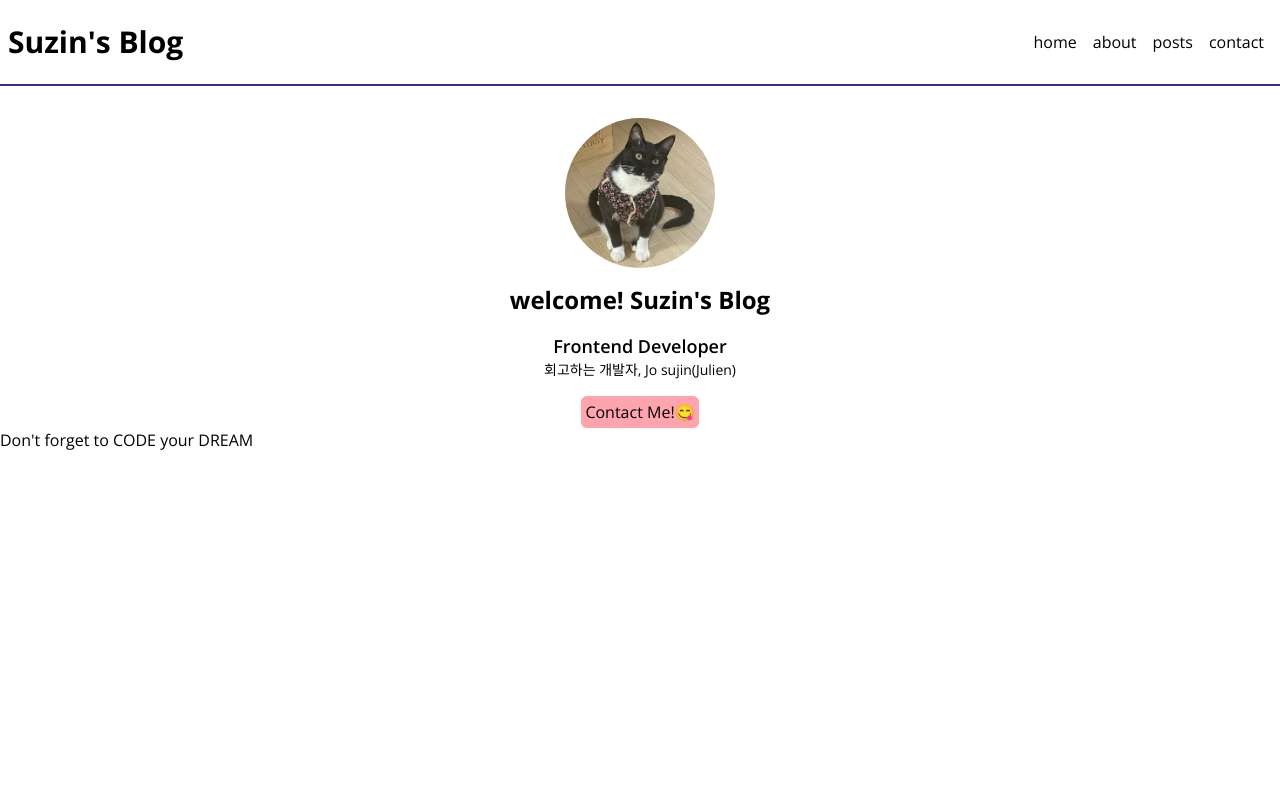
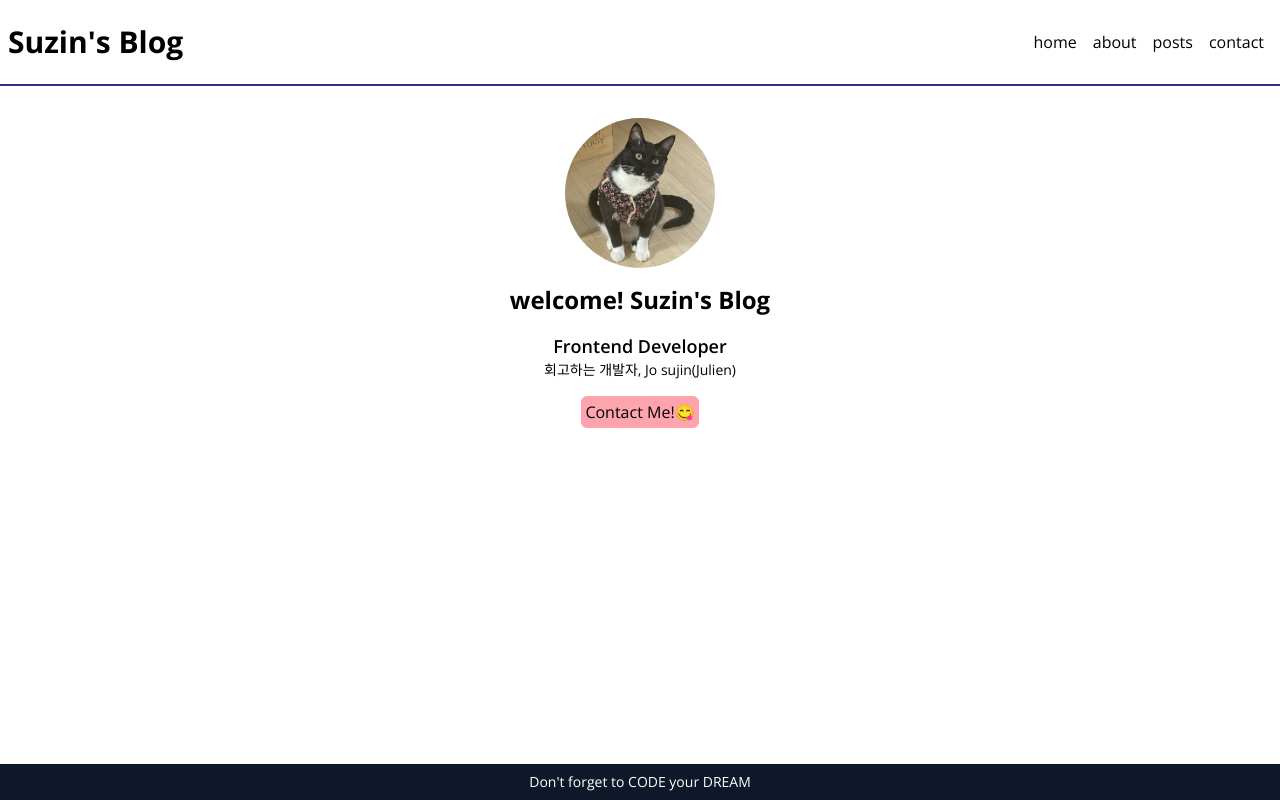
Before and after one commit to suzz-in/suzin-s-blog, a Next.js app: page / in a window 1280 px wide. Built offline with nearby package versions, Linux system fonts and the light colour scheme.

Commit message:
feat: img priority 설정

```diff
--- a/src/app/globals.css
+++ b/src/app/globals.css
@@ -2,110 +2,8 @@
 @tailwind components;
 @tailwind utilities;
 
-/* :root {
-  --max-width: 1100px;
-  --border-radius: 12px;
-  --font-mono: ui-monospace, Menlo, Monaco, 'Cascadia Mono', 'Segoe UI Mono',
-    'Roboto Mono', 'Oxygen Mono', 'Ubuntu Monospace', 'Source Code Pro',
-    'Fira Mono', 'Droid Sans Mono', 'Courier New', monospace;
-
-  --foreground-rgb: 0, 0, 0;
-  --background-start-rgb: 214, 219, 220;
-  --background-end-rgb: 255, 255, 255;
-
-  --primary-glow: conic-gradient(
-    from 180deg at 50% 50%,
-    #16abff33 0deg,
-    #0885ff33 55deg,
-    #54d6ff33 120deg,
-    #0071ff33 160deg,
-    transparent 360deg
-  );
-  --secondary-glow: radial-gradient(
-    rgba(255, 255, 255, 1),
-    rgba(255, 255, 255, 0)
-  );
-
-  --tile-start-rgb: 239, 245, 249;
-  --tile-end-rgb: 228, 232, 233;
-  --tile-border: conic-gradient(
-    #00000080,
-    #00000040,
-    #00000030,
-    #00000020,
-    #00000010,
-    #00000010,
-    #00000080
-  );
-
-  --callout-rgb: 238, 240, 241;
-  --callout-border-rgb: 172, 175, 176;
-  --card-rgb: 180, 185, 188;
-  --card-border-rgb: 131, 134, 135;
-}
-
-@media (prefers-color-scheme: dark) {
-  :root {
-    --foreground-rgb: 255, 255, 255;
-    --background-start-rgb: 0, 0, 0;
-    --background-end-rgb: 0, 0, 0;
-
-    --primary-glow: radial-gradient(rgba(1, 65, 255, 0.4), rgba(1, 65, 255, 0));
-    --secondary-glow: linear-gradient(
-      to bottom right,
-      rgba(1, 65, 255, 0),
-      rgba(1, 65, 255, 0),
-      rgba(1, 65, 255, 0.3)
-    );
-
-    --tile-start-rgb: 2, 13, 46;
-    --tile-end-rgb: 2, 5, 19;
-    --tile-border: conic-gradient(
-      #ffffff80,
-      #ffffff40,
-      #ffffff30,
-      #ffffff20,
-      #ffffff10,
-      #ffffff10,
-      #ffffff80
-    );
-
-    --callout-rgb: 20, 20, 20;
-    --callout-border-rgb: 108, 108, 108;
-    --card-rgb: 100, 100, 100;
-    --card-border-rgb: 200, 200, 200;
-  }
-} */
-
-* {
-  box-sizing: border-box;
-  padding: 0;
-  margin: 0;
-}
-
 html,
 body {
-  max-width: 100vw;
-  overflow-x: hidden;
+  height: 100vh;
+  overflow-y: auto;
 }
-
-body {
-  color: rgb(var(--foreground-rgb));
-  background: linear-gradient(
-      to bottom,
-      transparent,
-      rgb(var(--background-end-rgb))
-    )
-    rgb(var(--background-start-rgb));
-}
-
-a {
-  color: inherit;
-  text-decoration: none;
-}
-
-@media (prefers-color-scheme: dark) {
-  html {
-    color-scheme: dark;
-  }
-}
--- a/src/app/layout.tsx
+++ b/src/app/layout.tsx
@@ -19,9 +19,9 @@ export default function RootLayout({
 }) {
   return (
     <html lang="en" className={sans.className}>
-      <body>
+      <body className='flex flex-col w-full max-w-screen-2xl mx-auto'>
         <Header />
-        <main>{children}</main>
+        <main className='grow'>{children}</main>
         <Footer />
         </body>
     </html>
--- a/src/app/page.tsx
+++ b/src/app/page.tsx
@@ -3,8 +3,8 @@ import Profile from '@/components/Profile'
 
 export default function Home() {
   return (
-    <section className="">
+    <>
       <Profile />
-    </section>
+    </>
   )
 }
--- a/src/app/posts/page.tsx
+++ b/src/app/posts/page.tsx
@@ -0,0 +1,4 @@
+export default function Post() {
+
+return (<div>글작성</div>)
+}
--- a/src/components/Footer.tsx
+++ b/src/components/Footer.tsx
@@ -1,4 +1,4 @@
 export default function Footer() {
 
-return (<p>{"Don't forget to CODE your DREAM"}</p>)
+return (<p className="bg-slate-900 text-white py-2 text-sm text-center">{"Don't forget to CODE your DREAM"}</p>)
 }
--- a/src/components/Header.tsx
+++ b/src/components/Header.tsx
@@ -2,7 +2,8 @@ import Link from "next/link";
 
 export default function Header() {
 
-return (  <header className="flex justify-between items-center p-2 border-b-2 border-indigo-900">
+return (
+<header className="flex justify-between items-center p-2 border-b-2 border-indigo-900">
 <Link href="/"><h1 className='py-4 text-3xl font-bold'>{"Suzin's Blog"}</h1></Link>
 <nav>
   <Link href="/" className='px-2'>home</Link>
--- a/src/components/Profile.tsx
+++ b/src/components/Profile.tsx
@@ -5,12 +5,19 @@ import ttette from "../../public/images/ttette.png"
 export default function Profile() {
 
 return (
-    <div className="mx-auto mt-8 w-1/4 text-center">
-    <Image src={ttette} alt="mainIMG" width={150} height={150} className="rounded-full block mx-auto"/>
-    <h2 className='py-4 text-2xl font-bold'>welcome! Suzin's Blog</h2>
+    <section className="mx-auto mt-8 w-1/4 text-center">
+    <Image src={ttette}
+    alt="mainIMG"
+    width={150}
+    height={150}
+    className="rounded-full block mx-auto"
+    priority/>
+    <h2 className='py-4 text-2xl font-bold'>{"welcome! Suzin's Blog"}</h2>
     <p className='text-lg font-semibold'>Frontend Developer</p>
     <p className='text-sm'>회고하는 개발자, Jo sujin(Julien)</p>
-    <Link href="/contact"><button className='mt-4 p-1 w-auto bg-rose-300 rounded-md'>Contact Me!😋</button></Link>
-    </div>
+    <Link href="/contact">
+        <button className='mt-4 p-1 w-auto bg-rose-300 rounded-md'>Contact Me!😋</button>
+    </Link>
+    </section>
 )
 }
```
